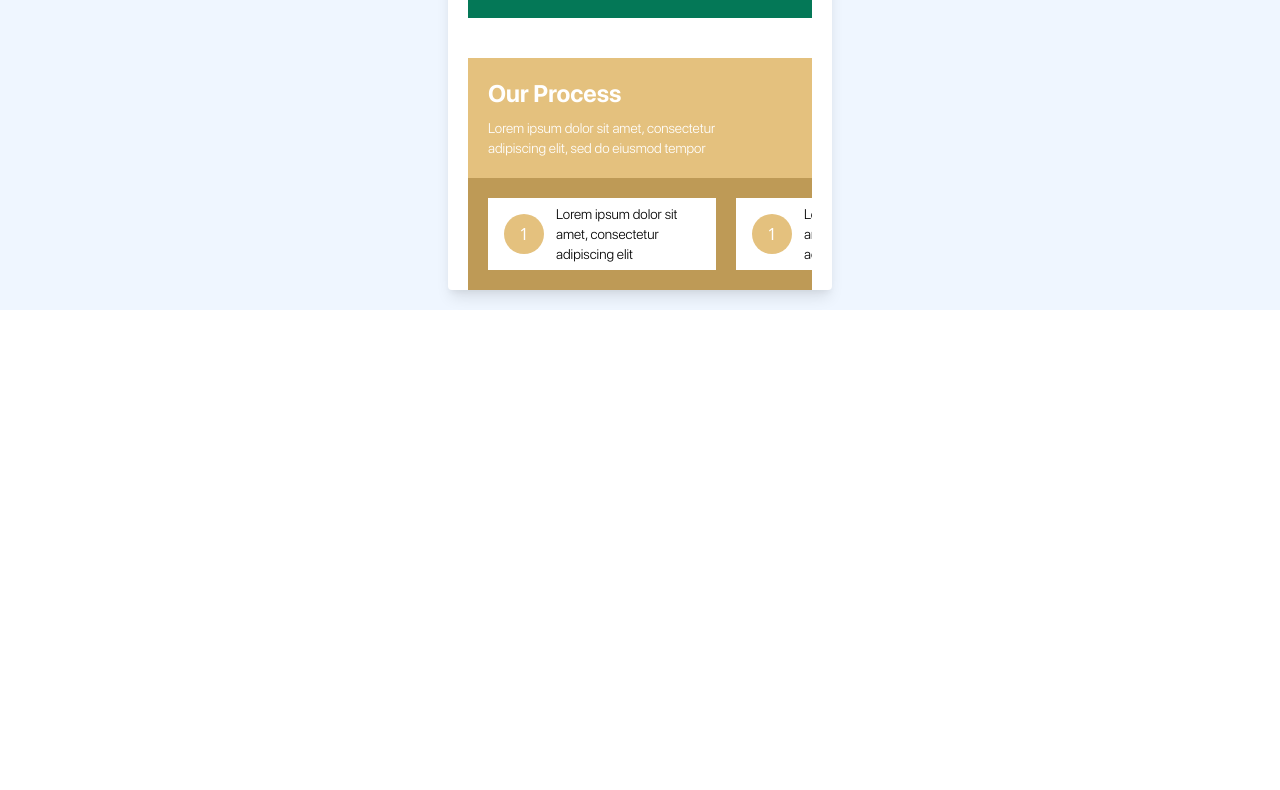
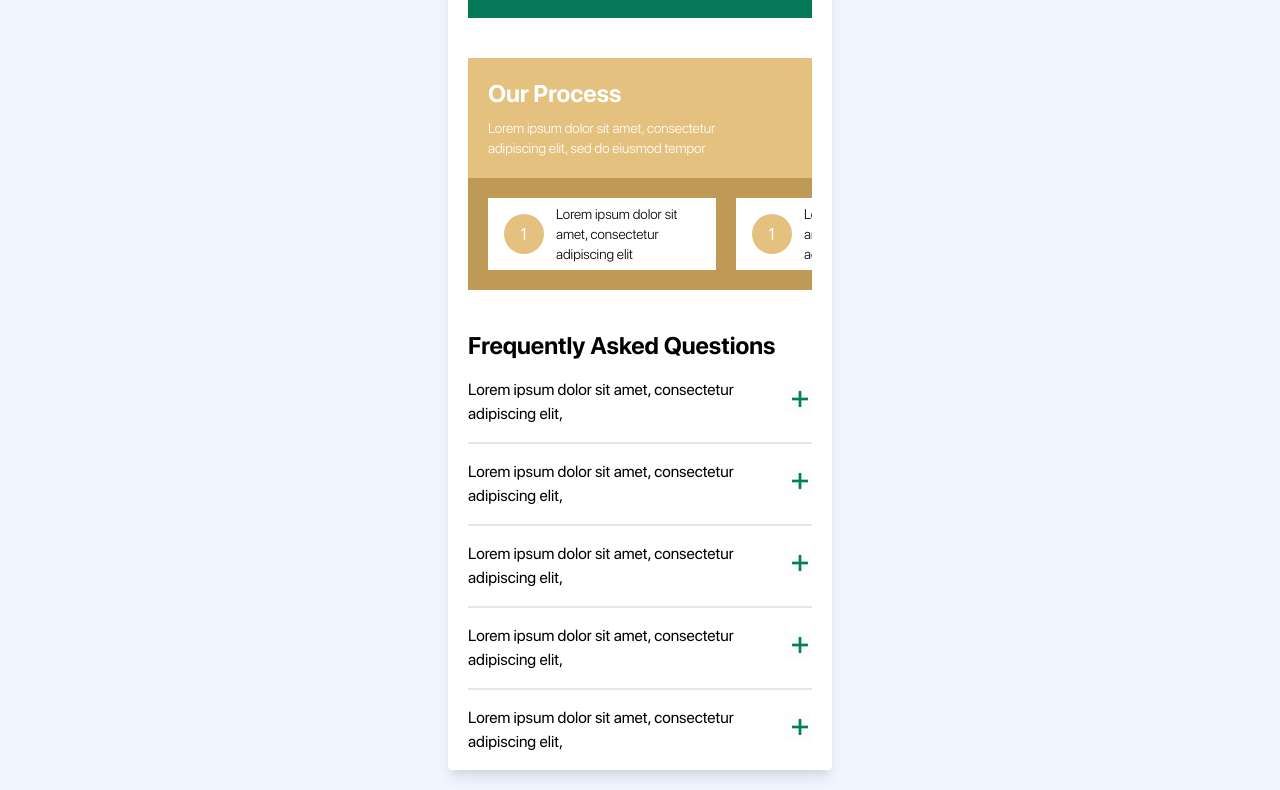
Before and after one commit to Pranav2612000/nextjs-blog, a Next.js app: page /home in a window 1280 px wide. Shown: the part 1969-2759 px from the top of the page. Before the commit the page ends 2279 px from the top, so only its background shows below. Built offline with nearby package versions, Linux system fonts and the light colour scheme.

Commit message:
feat: create the FAQ component on homepage

```diff
--- /dev/null
+++ b/src/components/Home/FAQs.tsx
@@ -0,0 +1,26 @@
+import React from 'react';
+import Question from './Question';
+
+const FAQs = () => {
+  return (
+    <div className="mx-5 mt-10">
+      <div>
+        <div className="font-sfprobold text-2xl my-2">
+          Frequently Asked Questions
+        </div>
+      </div>
+      <div>
+        <Question/>
+        <span className="h-0.5 w-full block bg-gray-200"/>
+        <Question/>
+        <span className="h-0.5 w-full block bg-gray-200"/>
+        <Question/>
+        <span className="h-0.5 w-full block bg-gray-200"/>
+        <Question/>
+        <span className="h-0.5 w-full block bg-gray-200"/>
+        <Question/>
+      </div>
+    </div>
+  );
+};
+export default FAQs;
--- /dev/null
+++ b/src/components/Home/Question.tsx
@@ -0,0 +1,29 @@
+import React, {useState} from 'react';
+
+const Question = (props) => {
+  const [isOpen, setIsOpen] = useState(false);
+  return (
+    <div className="my-4">
+      <div className="flex flex-row">
+        <div className="text-md font-sfproregular w-4/5">
+          Lorem ipsum dolor sit amet, consectetur adipiscing elit,
+        </div>
+        <div className="w-1/5">
+          { isOpen == false ? (
+            <img className="mt-2 float-right clear-right" src="/assets/images/plus.png" onClick={() => setIsOpen(true)}/>
+          ) : (
+            <img className="float-right clear-right" src="/assets/images/minus.png" onClick={() => setIsOpen(false)}/>
+          )
+          }
+        </div>
+      </div>
+      { isOpen && (
+        <div className="mt-5 w-4/5 font-sfprolight text-sm text-gray-600">
+          Lorem ipsum dolor sit amet, consectetur adipiscing elit, sed do eiusmod tempor incididunt ut labore et dolore magna aliqua. Lorem ipsum dolor sit amet
+        </div>
+      )
+      }
+    </div>
+  );
+};
+export default Question;
--- a/src/pages/home.tsx
+++ b/src/pages/home.tsx
@@ -6,6 +6,7 @@ import FreshBlogs from '../components/Home/FreshBlogs';
 import Testimonials from '../components/Home/Testimonials';
 import WhySMV from '../components/Home/WhySMV';
 import Process from '../components/Home/Process';
+import FAQs from '../components/Home/FAQs';
 
 const Home = () => {
   return (
@@ -33,6 +34,9 @@ const Home = () => {
         <div>
           <Process/>
         </div>
+        <div>
+          <FAQs/>
+        </div>
       </div>
     </div>
   );
```
Also changed, not shown: public/assets/images/minus.png (added), public/assets/images/plus.png (added).
